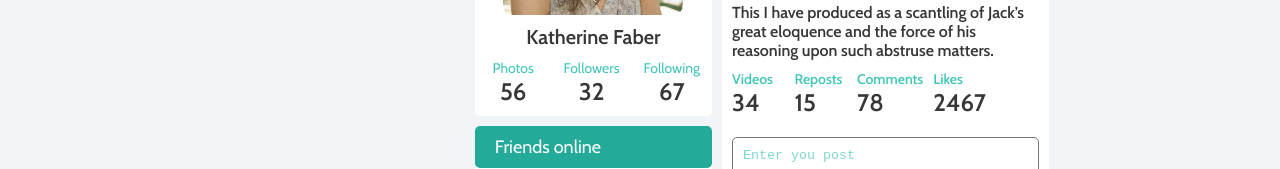
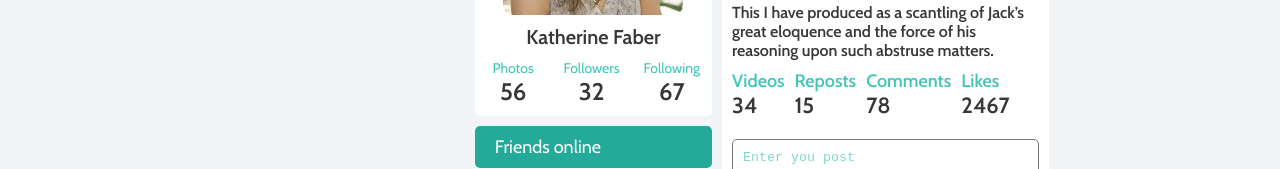
Before and after one commit to abazunts/react, a React (Create React App) app: page /Profile in a window 1280 px wide. Shown: the part 268-437 px from the top of the page. Built offline with nearby package versions, Linux system fonts and the light colour scheme.

Commit message:
сделал активными ссылки в профайле

```diff
--- a/src/Components/Profile/Profileinfo/profileinfo.jsx
+++ b/src/Components/Profile/Profileinfo/profileinfo.jsx
@@ -1,6 +1,6 @@
 import React from "react";
 import s from './profileinfo.module.css';
-import Myphoto from "./../../../img/Myphoto.png"
+import Myphoto from "./../../../img/myphoto.png"
 
 
 const Profileinfo = (props) => {
@@ -17,21 +17,28 @@ const Profileinfo = (props) => {
                 <div className={s.stat}>
                     {props.profilePage.myProfileData.status}
                 </div>
-                    <div className={s.titleFollowers}>
-                        <div className={s.titleHed}>Videos</div>
+                    <div   className={s.titleFollowers}>
+
+                        <div className={s.titleHed}><a href='#' className={s.links}>Videos</a></div>
+
                         <div className={s.titleIntro}>{props.profilePage.myProfileData.videos}</div>
                     </div>
+                    <div className={s.titleFollowing}>
 
-                    <div className={s.titleFollowing}>
-                        <div className={s.titleHed}>Reposts</div>
+                        <div className={s.titleHed}><a href='#' className={s.links} >Reposts</a></div>
+
                         <div className={s.titleIntro}>{props.profilePage.myProfileData.reposts}</div>
                     </div>
                     <div className={s.titleComments}>
-                        <div className={s.titleHed}>Comments</div>
+
+                            <div className={s.titleHed}><a href='#' className={s.links} >Comments</a></div>
+
                         <div className={s.titleIntro}>{props.profilePage.myProfileData.comments}</div>
                     </div>
                     <div className={s.titleLikes}>
-                        <div className={s.titleHed}>Likes</div>
+
+                        <div className={s.titleHed}><a href='#' className={s.links} >Likes</a></div>
+
                         <div className={s.titleIntro}>{props.profilePage.myProfileData.likes}</div>
                     </div>
 
--- a/src/Components/Profile/Profileinfo/profileinfo.module.css
+++ b/src/Components/Profile/Profileinfo/profileinfo.module.css
@@ -102,7 +102,7 @@
 
 
 .titleHed {
-    font-size: 14px;
+    font-size: 18px;
     text-align: left;
     color: #42c7b7;
 }
@@ -110,6 +110,14 @@
 .titleIntro {
     font-weight: 600;
     color: #383737;
-    font-size: 24px;
+    font-size: 22px;
     text-align: left;
 }
+
+.links {
+    color: #42c7b7;
+}
+
+.links:hover {
+    color: #000;
+}
--- a/src/Components/Profilesmall/profilesmall.jsx
+++ b/src/Components/Profilesmall/profilesmall.jsx
@@ -13,15 +13,15 @@ const Profilesmall = (props) => {
                 <div className={s.myPhoto}></div>
                 <span className={s.profileName}>{props.profilePage.myName}</span>
                 <div className={s.titlePhotos}>
-                    <div className={s.titles}> Photos </div>
+                    <div className={s.titles}> <a href="#" className={s.links}>Photos</a> </div>
                     <div className={s.title}>{props.profilePage.myProfileData.photos}</div>
                 </div>
                 <div className={s.titleFollowers}>
-                    <div className={s.titles}>Followers</div>
+                    <div className={s.titles}><a href="#" className={s.links}>Followers</a></div>
                     <div className={s.title}>{props.profilePage.myProfileData.followers}</div>
                 </div>
                 <div className={s.titleFollowing}>
-                    <div className={s.titles}>Following</div>
+                    <div className={s.titles}><a href="#" className={s.links}>Following</a></div>
                     <div className={s.title}>{props.profilePage.myProfileData.following}</div>
                 </div>
 
--- a/src/Components/Profilesmall/profilesmall.module.css
+++ b/src/Components/Profilesmall/profilesmall.module.css
@@ -88,3 +88,11 @@
     color: #fff;
     font-size: 24px;
 }
+
+.links {
+    color: #42c7b7;
+}
+
+.links:hover {
+    color: #000;
+}
```
